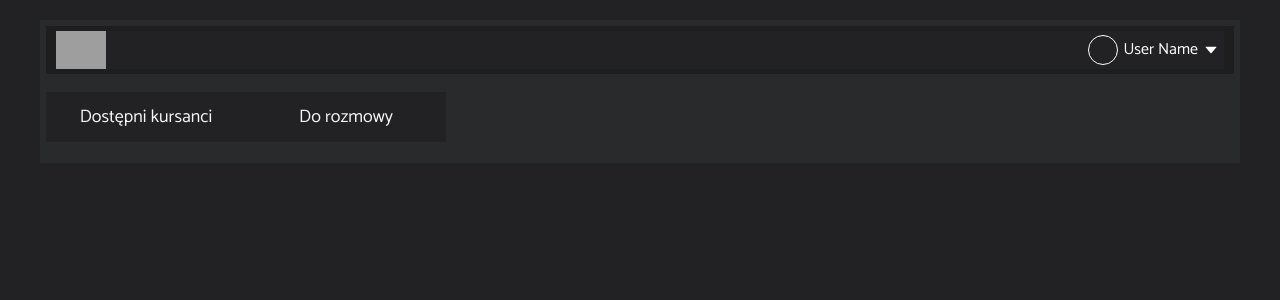
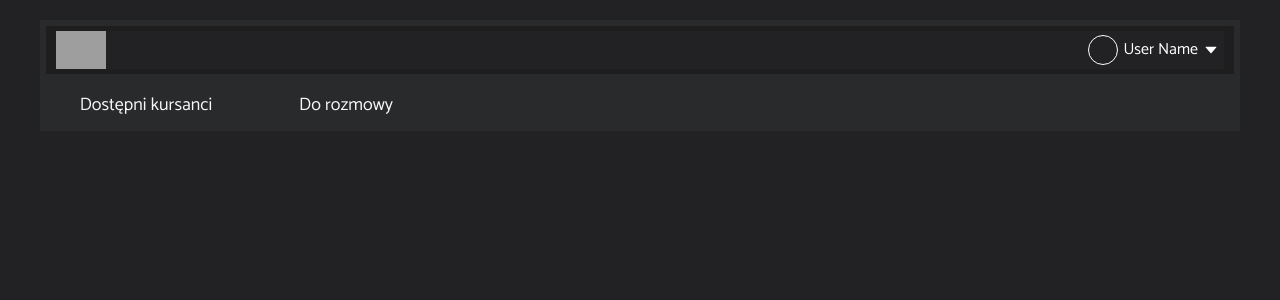
Before and after one commit to Fremen1990/head-hunter-frontend, a React (Create React App) app: page / in a window 1280 px wide. Shown: the top 300 px of the page. Built offline with nearby package versions, Linux system fonts and the light colour scheme; grey boxes are pictures that could not be loaded.

Commit message:
Created Students navigation element

```diff
--- a/src/components/Dashboard/Students.style.tsx
+++ b/src/components/Dashboard/Students.style.tsx
@@ -6,17 +6,15 @@ export const StudentsTabs = styled.nav`
    flex-direction: row;
    align-items: center;
    margin-top: 10px;
-   background: ${appColors.pageContainerColor};
+   background: transparent;
    justify-content: flex-start;
    width: 100%;
-   height: 72px;
+   height: 40px;
 `
 
-export const OneTab = styled.a`
-   margin-top: 18px;
-   padding: 10px 20px;
-   margin-bottom: 25px;
+export const Tab = styled.a`
    width: 200px;
+   background: transparent;
    text-align: center;
    cursor: pointer;
 
@@ -28,5 +26,6 @@ export const OneTab = styled.a`
 export const Text = styled.p`
    font-family: Catamaran, sans-serif;
    color: ${appColors.fontColor};
+   background: transparent;
    font-size: 18px;
 `
--- a/src/components/Dashboard/Students.tsx
+++ b/src/components/Dashboard/Students.tsx
@@ -1,19 +1,15 @@
 import React from 'react'
-import { OneTab, StudentsTabs, Text } from './Students.style'
-
-// export interface IStudentsElement {
-//   children: React.ReactNode
-// }
+import { Tab, StudentsTabs, Text } from './Students.style'
 
 export const StudentsNavigation = () => {
    return (
       <StudentsTabs>
-         <OneTab>
+         <Tab>
             <Text>Dostępni kursanci</Text>
-         </OneTab>
-         <OneTab>
+         </Tab>
+         <Tab>
             <Text>Do rozmowy</Text>
-         </OneTab>
+         </Tab>
       </StudentsTabs>
    )
 }
```
